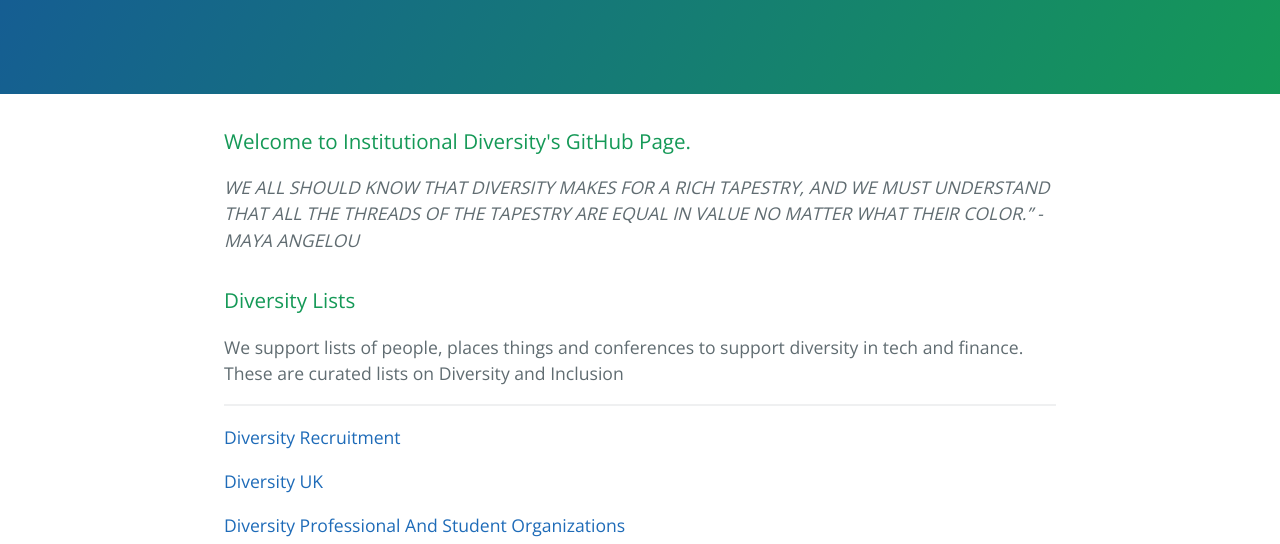
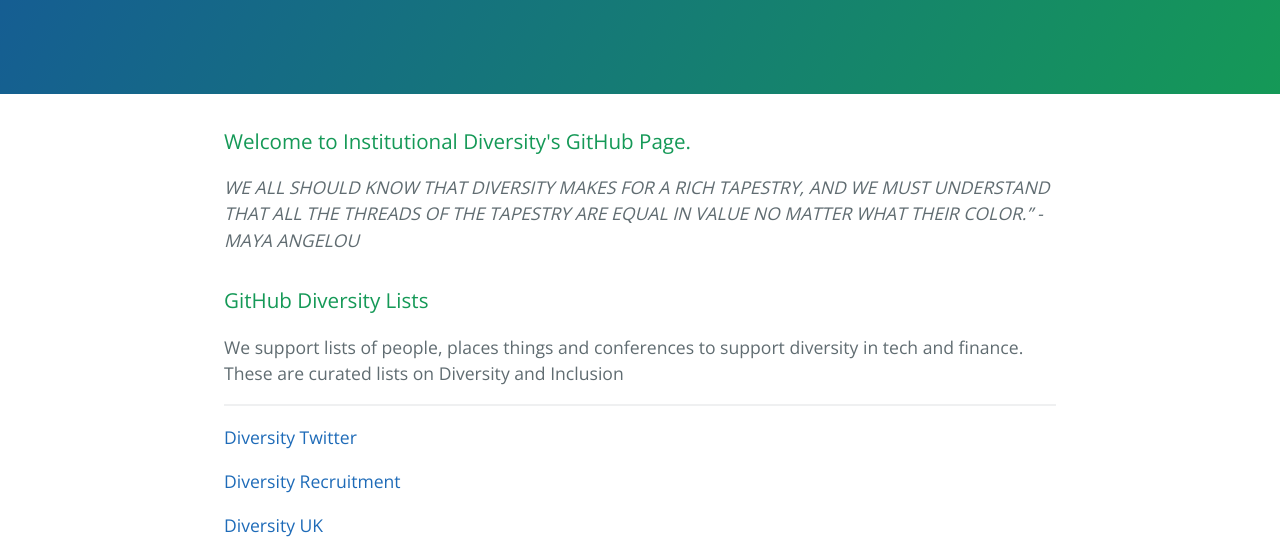
Before and after one commit to InstitutionalDiversity/InstitutionalDiversity.github.io, a plain HTML site: page index.html in a window 1280 px wide. Shown: the part 256-800 px from the top of the page. Drawn offline with nearby package versions, Linux system fonts and the light colour scheme.

Commit message:
First edits

```diff
--- a/index.html
+++ b/index.html
@@ -23,12 +23,13 @@
 <p><em>WE ALL SHOULD KNOW THAT DIVERSITY MAKES FOR A RICH TAPESTRY, AND WE MUST UNDERSTAND THAT ALL THE THREADS OF THE TAPESTRY ARE EQUAL IN VALUE NO MATTER WHAT THEIR COLOR.” -MAYA ANGELOU</em></p>
 
 <h3>
-<a id="designer-templates" class="anchor" href="#designer-templates" aria-hidden="true"><span aria-hidden="true" class="octicon octicon-link"></span></a>Diversity Lists</h3>
+<a id="designer-templates" class="anchor" href="#designer-templates" aria-hidden="true"><span aria-hidden="true" class="octicon octicon-link"></span></a>GitHub Diversity Lists</h3>
 
 <p>We support lists of people, places things and conferences to support diversity in tech and finance. These are curated lists on Diversity and Inclusion</p>
 
 <hr>
 
+<p><a href="https://github.com/InstitutionalDiversity/diversity-twitter" class="user-mention" target="_blank"  >Diversity Twitter</a></p>
 <p><a href="https://github.com/InstitutionalDiversity/diversity-recruitment" class="user-mention" target="_blank"  >Diversity Recruitment</a></p>
 <p><a href="https://github.com/InstitutionalDiversity/Diversity-UK" class="user-mention" target="_blank"  >Diversity UK</a></p>
 <p><a href="https://github.com/InstitutionalDiversity/Diversity-Professional-Organizations" class="user-mention" target="_blank"  >Diversity Professional And Student Organizations</a></p>
```
